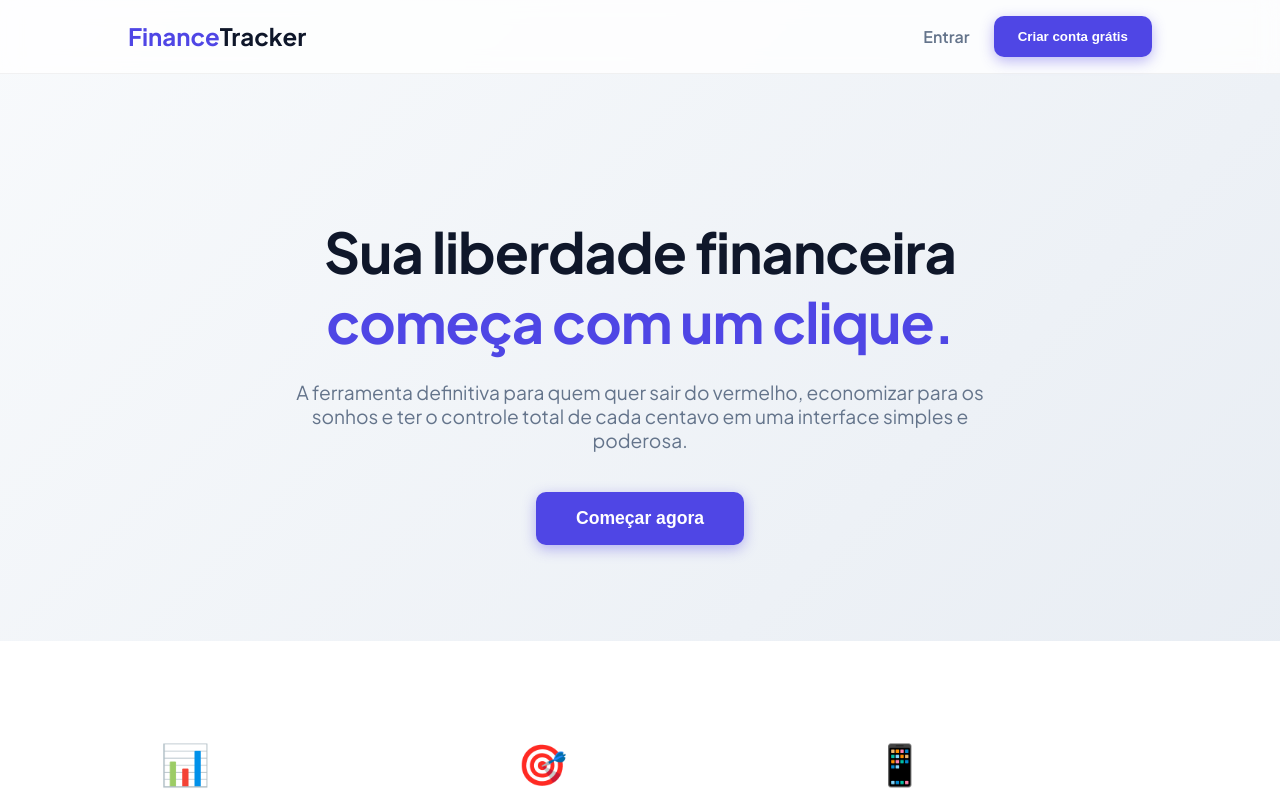
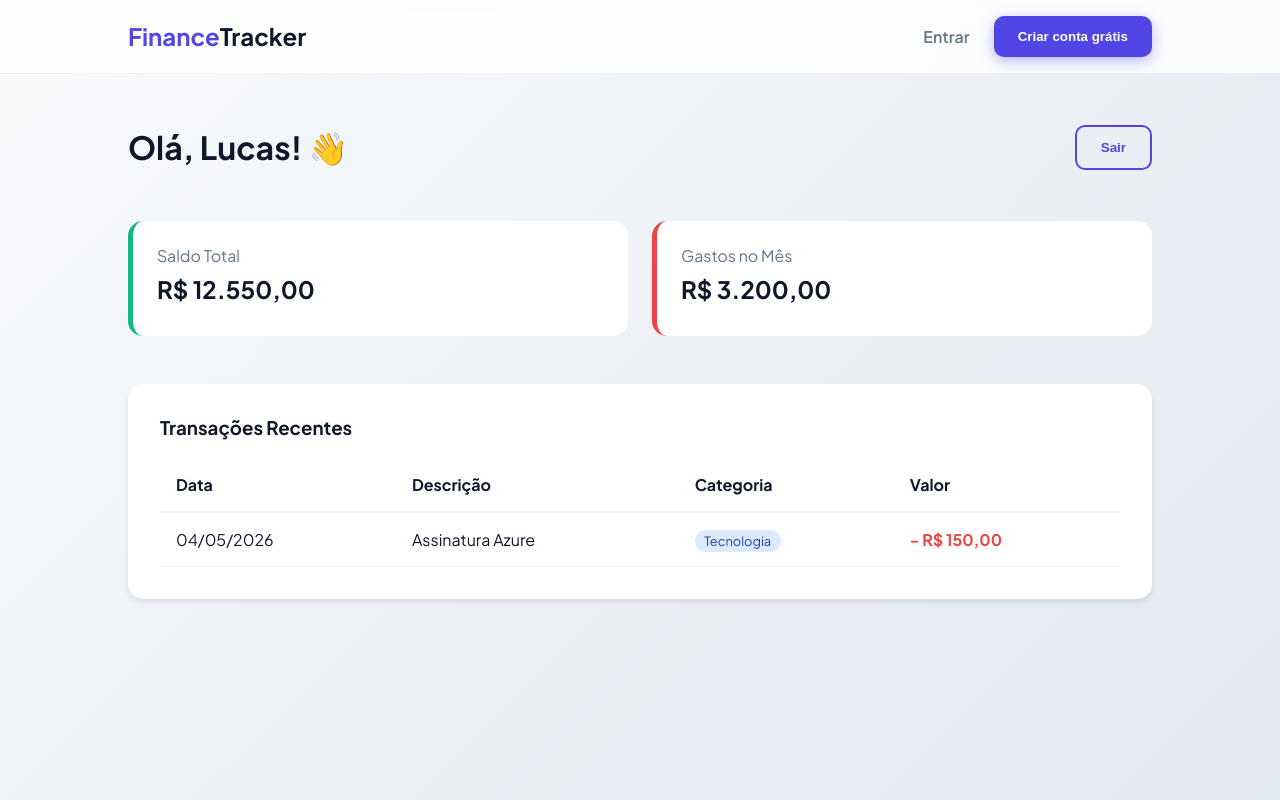
Before and after one commit to LucasAlmeida-cmd/finance-tracker-web, an Angular app: page /dashboard in a window 1280 px wide. Before the commit this address led to /. Shown: the top 800 px of the page. Built offline with nearby package versions, Linux system fonts and the light colour scheme.

Commit message:
feat: dashboard pós login

```diff
--- a/src/app/app.config.ts
+++ b/src/app/app.config.ts
@@ -1,12 +1,12 @@
-import { ApplicationConfig, provideBrowserGlobalErrorListeners } from '@angular/core';
+import { ApplicationConfig } from '@angular/core';
 import { provideRouter } from '@angular/router';
+import { provideHttpClient } from '@angular/common/http';
 
 import { routes } from './app.routes';
-import { provideClientHydration, withEventReplay } from '@angular/platform-browser';
 
 export const appConfig: ApplicationConfig = {
   providers: [
-    provideBrowserGlobalErrorListeners(),
-    provideRouter(routes), provideClientHydration(withEventReplay())
+    provideRouter(routes),
+    provideHttpClient()
   ]
 };
--- a/src/app/app.routes.ts
+++ b/src/app/app.routes.ts
@@ -2,10 +2,12 @@ import { Routes } from '@angular/router';
 import { HomeComponent } from './pages/home/home.component';
 import { LoginComponent } from './pages/login/login.component';
 import { RegisterComponent } from './pages/register/register.component';
+import { DashboardComponent } from './pages/dashboard/dashboard.component';
 
 export const routes: Routes = [
   { path: '', component: HomeComponent },
   { path: 'login', component: LoginComponent },
   { path: 'register', component: RegisterComponent },
+  { path: 'dashboard', component: DashboardComponent },
   { path: '**', redirectTo: '' } // Fallback para home
 ];
--- /dev/null
+++ b/src/app/pages/dashboard/dashboard.component.html
@@ -0,0 +1,43 @@
+<app-header></app-header>
+
+<div class="dashboard-wrapper" style="padding: 2rem 10%;">
+  <header style="display: flex; justify-content: space-between; align-items: center; margin-bottom: 2rem;">
+    <h1>Olá, Lucas! 👋</h1>
+    <button class="btn btn-outline" (click)="logout()">Sair</button>
+  </header>
+
+  <!-- Cards de Resumo -->
+  <div style="display: grid; grid-template-columns: repeat(auto-fit, minmax(200px, 1fr)); gap: 1.5rem; margin-bottom: 3rem;">
+    <div style="background: white; padding: 1.5rem; border-radius: 15px; border-left: 5px solid #10b981;">
+      <p style="color: var(--text-muted); margin: 0;">Saldo Total</p>
+      <h2 style="margin: 0.5rem 0;">R$ 12.550,00</h2>
+    </div>
+    <div style="background: white; padding: 1.5rem; border-radius: 15px; border-left: 5px solid #ef4444;">
+      <p style="color: var(--text-muted); margin: 0;">Gastos no Mês</p>
+      <h2 style="margin: 0.5rem 0;">R$ 3.200,00</h2>
+    </div>
+  </div>
+
+  <!-- Tabela de Transações Recentes -->
+  <section style="background: white; border-radius: 15px; padding: 2rem; box-shadow: 0 4px 6px -1px rgba(0,0,0,0.1);">
+    <h3 style="margin-top: 0;">Transações Recentes</h3>
+    <table style="width: 100%; border-collapse: collapse;">
+      <thead>
+        <tr style="text-align: left; border-bottom: 2px solid #f1f5f9;">
+          <th style="padding: 1rem;">Data</th>
+          <th style="padding: 1rem;">Descrição</th>
+          <th style="padding: 1rem;">Categoria</th>
+          <th style="padding: 1rem;">Valor</th>
+        </tr>
+      </thead>
+      <tbody>
+        <tr style="border-bottom: 1px solid #f1f5f9;">
+          <td style="padding: 1rem;">04/05/2026</td>
+          <td style="padding: 1rem;">Assinatura Azure</td>
+          <td style="padding: 1rem;"><span style="background: #dbeafe; color: #1e40af; padding: 0.2rem 0.6rem; border-radius: 20px; font-size: 0.8rem;">Tecnologia</span></td>
+          <td style="padding: 1rem; color: #ef4444; font-weight: bold;">- R$ 150,00</td>
+        </tr>
+      </tbody>
+    </table>
+  </section>
+</div>
--- /dev/null
+++ b/src/app/pages/dashboard/dashboard.component.ts
@@ -0,0 +1,19 @@
+import { Component } from '@angular/core';
+import { Router } from '@angular/router';
+import { HeaderComponent } from '../../components/header/header.component';
+
+@Component({
+  selector: 'app-dashboard',
+  standalone: true,
+  imports: [HeaderComponent],
+  templateUrl: './dashboard.component.html'
+})
+export class DashboardComponent {
+
+  constructor(private router: Router) {}
+
+  logout() {
+    localStorage.removeItem('token');
+    this.router.navigate(['/']);
+  }
+}
```
Also changed, not shown: src/app/pages/dashboard/dashboard.css (added).
